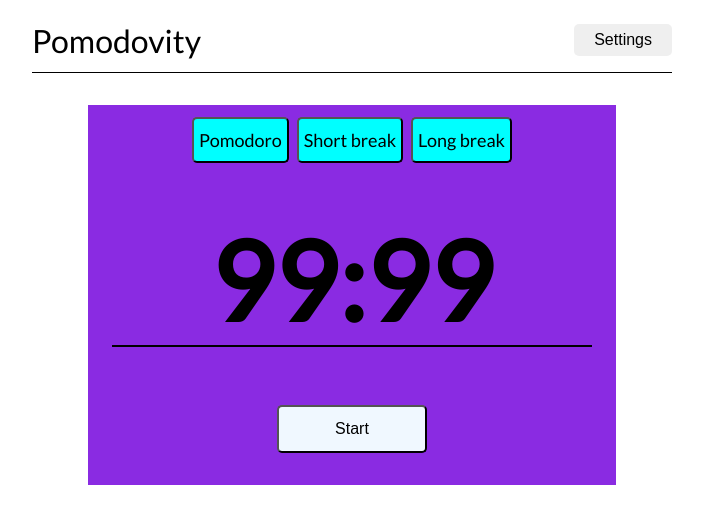
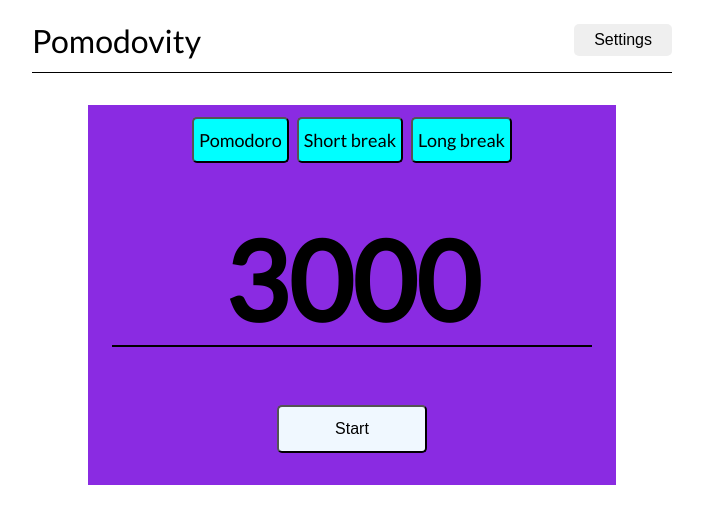
Before and after one commit to caeres/pomodivity, an Angular app: page / in a window 1280 px wide. Shown: the top 524 px of the page, without its empty margins (288-991 px from the left). Built offline with nearby package versions, Linux system fonts and the light colour scheme.

Commit message:
Some changes, idk man

```diff
--- a/src/app/app.component.html
+++ b/src/app/app.component.html
@@ -1,2 +1,2 @@
 <app-header></app-header>
-<app-content-box></app-content-box>
+<app-content-box [time]="3000"></app-content-box>
--- a/src/app/components/content-box/content-box.component.html
+++ b/src/app/components/content-box/content-box.component.html
@@ -13,7 +13,9 @@ I want to slighty change the design tho, maybe buttons to the side and they disa
             <app-timer-button [label]="shortBreakLabel"></app-timer-button>
             <app-timer-button [label]="longBreakLabel"></app-timer-button>
         </div>
-        <div class="timer">99:99</div>
+        <div class="timer">
+            {{time}}
+        </div>
         <div class="btn-start-wrapper">
             <button class="btn-start">Start</button>
         </div>
--- a/src/app/components/content-box/content-box.component.ts
+++ b/src/app/components/content-box/content-box.component.ts
@@ -1,4 +1,4 @@
-import { Component, OnInit } from '@angular/core';
+import { Component, Input,  OnInit } from '@angular/core';
 
 @Component({
   selector: 'app-content-box',
@@ -6,10 +6,13 @@ import { Component, OnInit } from '@angular/core';
   styleUrls: ['./content-box.component.scss']
 })
 export class ContentBoxComponent implements OnInit {
+
   // Button labels - there has to be a better way to do this lol
   pomodoroLabel = "Pomodoro";
   shortBreakLabel = "Short break";
   longBreakLabel = "Long break";
+
+  @Input() time = 0;
 
   constructor() { }
 
--- a/src/app/components/settings-dialog/settings-dialog.component.ts
+++ b/src/app/components/settings-dialog/settings-dialog.component.ts
@@ -22,7 +22,6 @@ export class SettingsDialogComponent implements OnInit {
     this.dialogRef.close();
   }
 
-
   ngOnInit(): void {
   }
 
```
